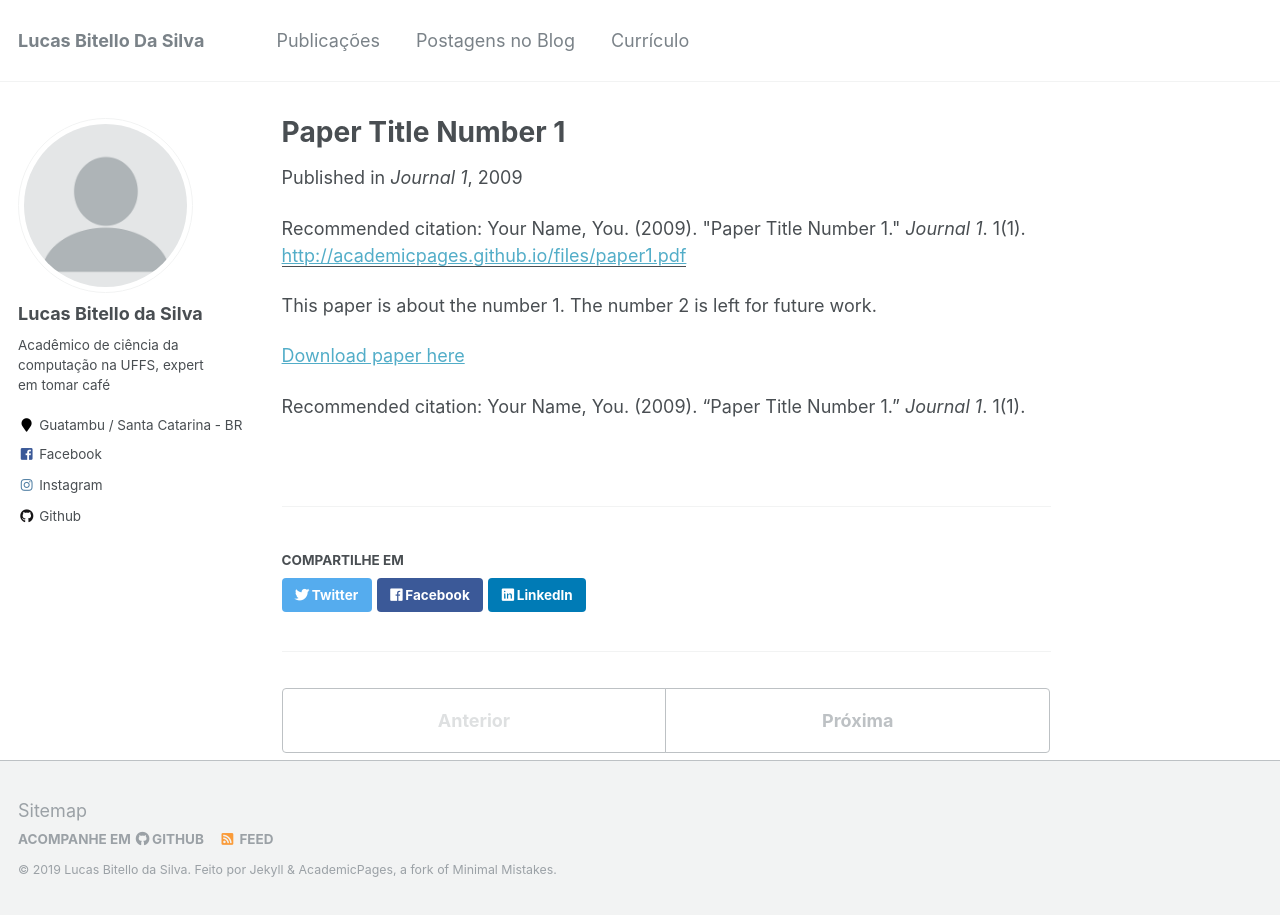
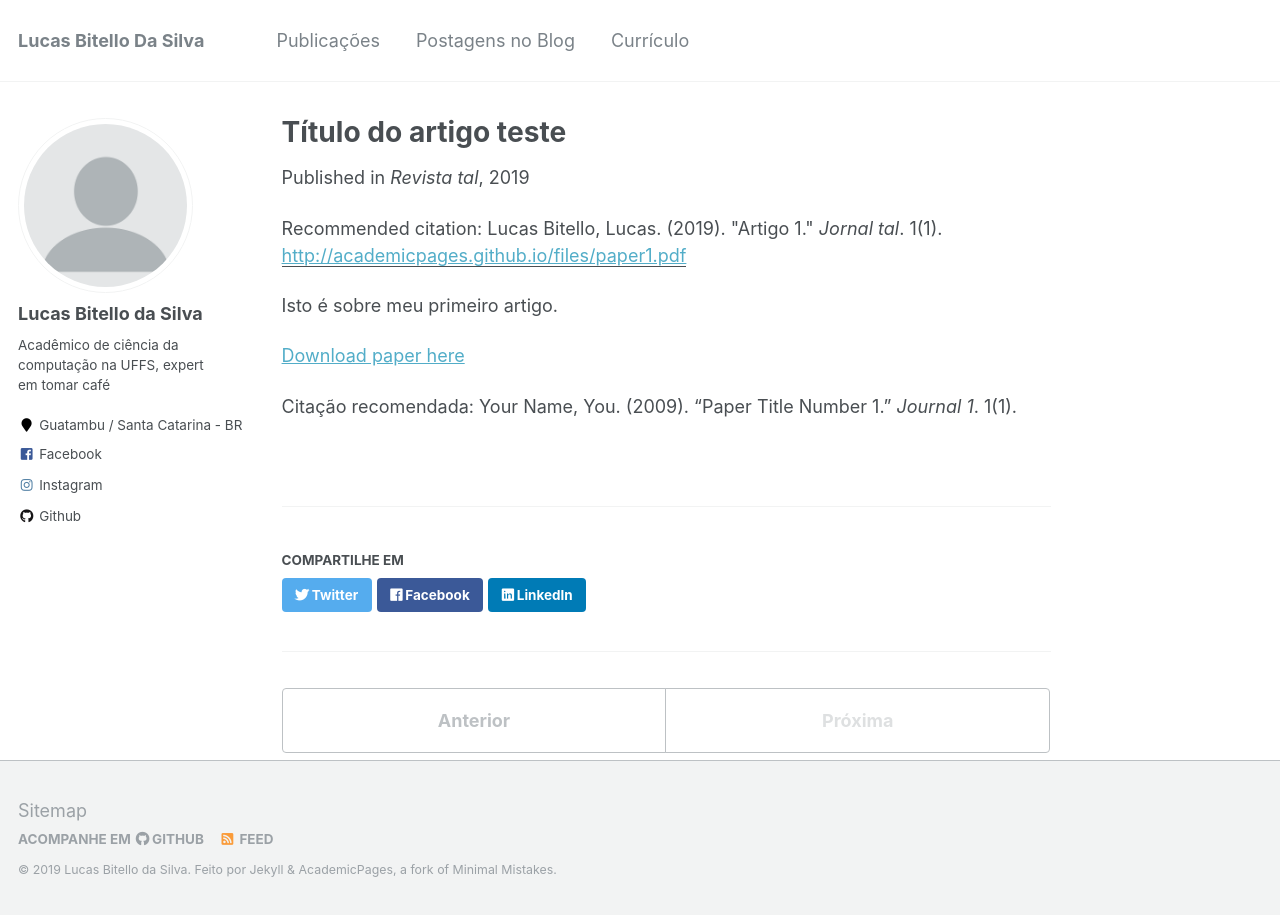
Before and after one commit to LucasBitello/lucasbitello.github.io, a Jekyll site: the page built from _publications/2009-10-01-paper-title-number-1.md, in a window 1280 px wide. Built offline with Jekyll 4.4.1, drawn with Linux system fonts in a browser that asks for light colours.

Commit message:
Edição nas publicações

```diff
--- a/_publications/2009-10-01-paper-title-number-1.md
+++ b/_publications/2009-10-01-paper-title-number-1.md
@@ -1,15 +1,15 @@
 ---
-title: "Paper Title Number 1"
+title: "Título do artigo teste"
 collection: publications
 permalink: /publication/2009-10-01-paper-title-number-1
-excerpt: 'This paper is about the number 1. The number 2 is left for future work.'
-date: 2009-10-01
-venue: 'Journal 1'
-paperurl: 'http://academicpages.github.io/files/paper1.pdf'
-citation: 'Your Name, You. (2009). &quot;Paper Title Number 1.&quot; <i>Journal 1</i>. 1(1).'
+excerpt: 'Resumo do artigo'
+date: 23/10/2019
+venue: 'Revista tal'
+paperurl: 'http://academicpages.github.io/files/paper1.pdf' #Link do artigo
+citation: 'Lucas Bitello, Lucas. (2019). &quot;Artigo 1.&quot; <i>Jornal tal</i>. 1(1).'
 ---
-This paper is about the number 1. The number 2 is left for future work.
+Isto é sobre meu primeiro artigo.
 
 [Download paper here](http://academicpages.github.io/files/paper1.pdf)
 
-Recommended citation: Your Name, You. (2009). "Paper Title Number 1." <i>Journal 1</i>. 1(1).
+Citação recomendada: Your Name, You. (2009). "Paper Title Number 1." <i>Journal 1</i>. 1(1).
```
Also changed, not shown: _posts/2012-08-14-blog-post-1.md (+1 -1 lines).
